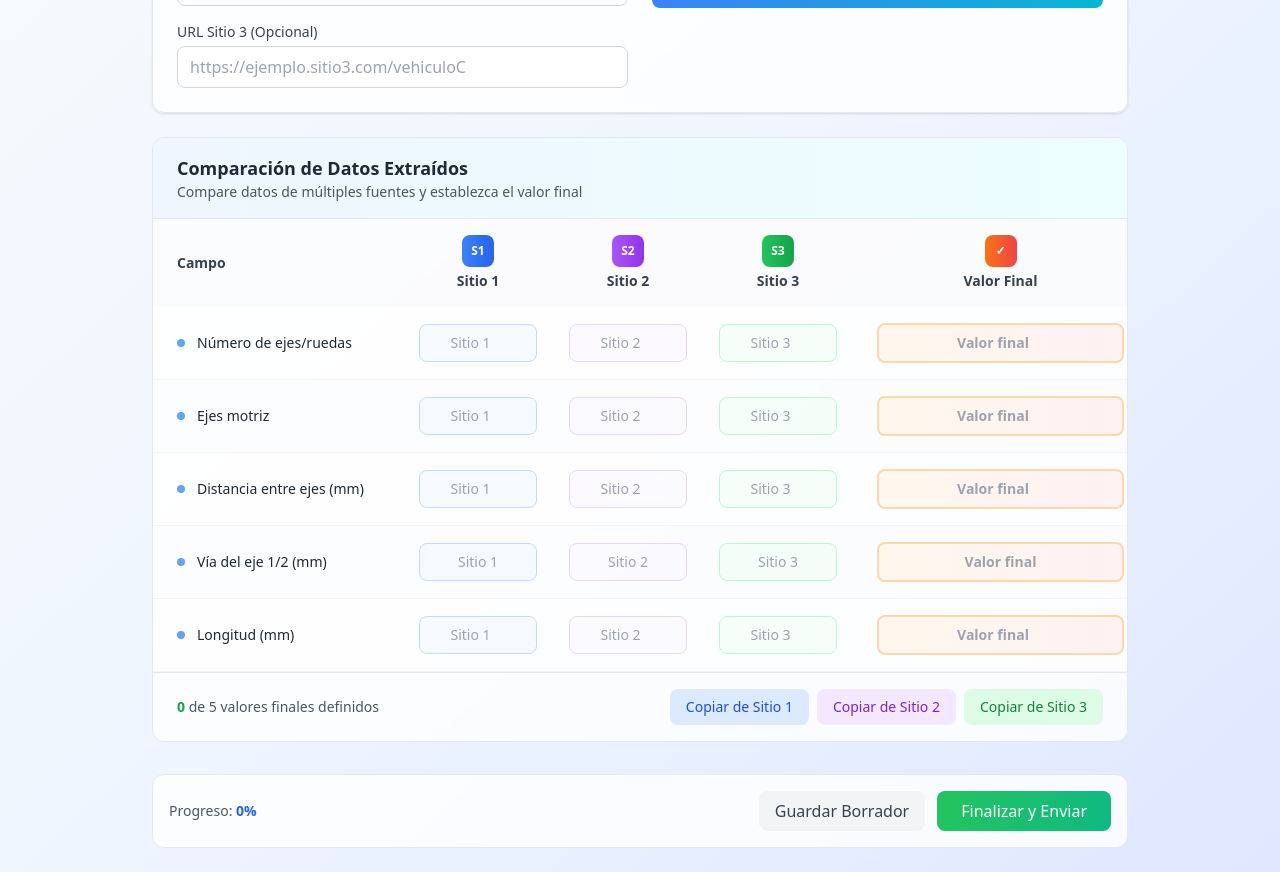
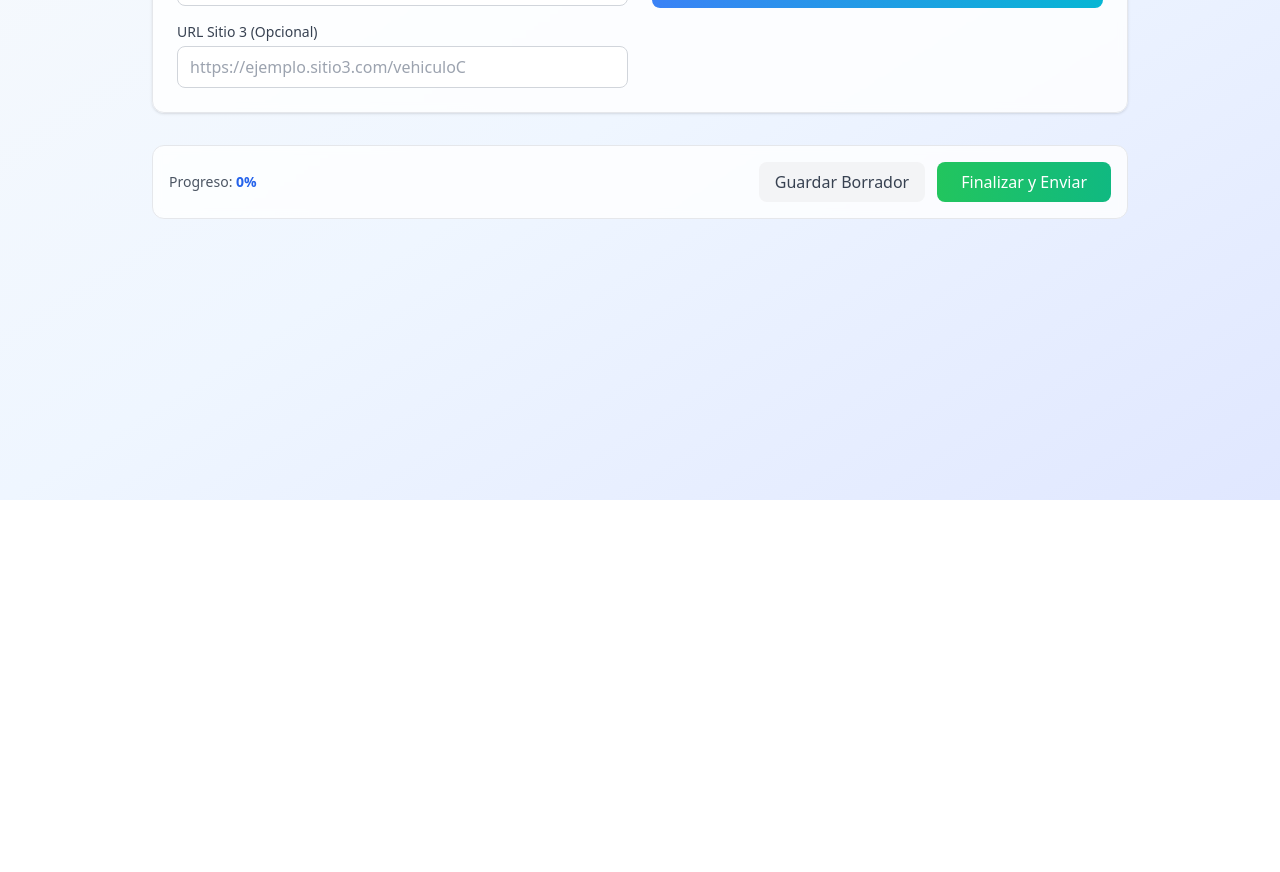
Before and after one commit to MaxiE97/homologation_vehicle, a React (Vite) app in the folder frontend/: page / in a window 1280 px wide. Shown: the part 300-1172 px from the top of the page. After the commit the page ends 800 px from the top, so only its background shows below. Built offline with nearby package versions, Linux system fonts and the light colour scheme.

Commit message:
Paso 1.2: Lógica de Generación y Visualización de Datos Simulados (Mock Data).

```diff
--- a/frontend/src/components/vehicleForm/ExtractedDataView.tsx
+++ b/frontend/src/components/vehicleForm/ExtractedDataView.tsx
@@ -1,7 +1,11 @@
-// src/components/vehicleForm/ExtractedDataView.tsx
+// frontend/src/components/vehicleForm/ExtractedDataView.tsx
 import React from 'react';
-import type { FieldConfig, FormData, ExtractedData } from '../../types/vehicleSpecs';
-import { demonstrationFields } from '../../constants/vehicleFormSections'; // Usaremos los campos de demostración
+import type { FieldConfig, FormData, ExtractedData } from '../../types/vehicleSpecs'; //
+// Importamos allSections y creamos una lista plana de todos los campos
+import { sections as allSections } from '../../constants/vehicleFormSections'; //
+
+// Creamos una lista plana de todos los campos de todas las secciones
+const allFields: FieldConfig[] = allSections.flatMap(section => section.fields);
 
 interface ExtractedDataViewProps {
   formData: FormData;
@@ -16,12 +20,9 @@ const ExtractedDataView: React.FC<ExtractedDataViewProps> = ({
   onExtractedDataChange,
   onFinalValueChange,
 }) => {
-  // Lógica para los botones "Copiar de Sitio X"
-  // Por simplicidad, esta lógica se deja como ejercicio,
-  // o puedes implementarla directamente aquí o pasar funciones desde el padre.
-  // Ejemplo rápido:
   const handleCopyFromSite = (siteKey: 'site1' | 'site2' | 'site3') => {
-    demonstrationFields.forEach(field => {
+    // Ahora usamos allFields para la lógica de copia
+    allFields.forEach(field => {
       const siteValue = extractedData[field.key]?.[siteKey];
       if (siteValue !== undefined && siteValue !== null) {
         onFinalValueChange(field.key, String(siteValue));
@@ -39,7 +40,8 @@ const ExtractedDataView: React.FC<ExtractedDataViewProps> = ({
       <div className="overflow-x-auto">
         <table className="w-full">
           <thead>
-            <tr className="bg-gray-50/50">
+            {/* ... (Cabecera de la tabla sin cambios) ... */}
+             <tr className="bg-gray-50/50">
               <th className="px-6 py-4 text-left text-sm font-semibold text-gray-700 min-w-[250px]">Campo</th>
               <th className="px-4 py-4 text-center text-sm font-semibold text-gray-700 min-w-[150px]">
                 <div className="flex flex-col items-center space-y-1">
@@ -76,7 +78,8 @@ const ExtractedDataView: React.FC<ExtractedDataViewProps> = ({
             </tr>
           </thead>
           <tbody>
-            {demonstrationFields.map((field, index) => (
+            {/* Cambiamos demonstrationFields por allFields */}
+            {allFields.map((field, index) => (
               <tr key={field.key} className={`border-b border-gray-100 hover:bg-blue-50/30 transition-colors ${
                 index % 2 === 0 ? 'bg-white/50' : 'bg-gray-50/30'
               }`}>
@@ -89,7 +92,7 @@ const ExtractedDataView: React.FC<ExtractedDataViewProps> = ({
                 {/* Site 1 */}
                 <td className="px-4 py-4">
                   <input
-                    type={field.type === 'select' || field.type === 'textarea' ? 'text' : field.type} // inputs básicos aquí
+                    type={field.type === 'select' || field.type === 'textarea' ? 'text' : field.type}
                     className="w-full px-3 py-2 text-sm border border-blue-200 rounded-lg focus:border-blue-500 focus:outline-none bg-blue-50/50 text-center"
                     placeholder="Sitio 1"
                     value={extractedData[field.key]?.site1 || ''}
@@ -126,7 +129,7 @@ const ExtractedDataView: React.FC<ExtractedDataViewProps> = ({
                       value={formData[field.key] || ''}
                       onChange={(e) => onFinalValueChange(field.key, e.target.value)}
                     />
-                    {formData[field.key] && (
+                    {formData[field.key] && String(formData[field.key]).trim() !== '' && ( // Condición mejorada para el tick
                       <div className="w-6 h-6 bg-green-500 rounded-full flex items-center justify-center">
                         <span className="text-white text-xs">✓</span>
                       </div>
@@ -143,8 +146,9 @@ const ExtractedDataView: React.FC<ExtractedDataViewProps> = ({
         <div className="flex justify-between items-center">
           <div className="text-sm text-gray-600">
             <span className="font-semibold text-green-600">
-              {demonstrationFields.filter(field => formData[field.key] && String(formData[field.key]).trim() !== '').length}
-            </span> de {demonstrationFields.length} valores finales definidos
+              {/* Usamos allFields para el conteo */}
+              {allFields.filter(field => formData[field.key] && String(formData[field.key]).trim() !== '').length}
+            </span> de {allFields.length} valores finales definidos
           </div>
           <div className="flex space-x-2">
             <button onClick={() => handleCopyFromSite('site1')} className="px-4 py-2 text-sm bg-blue-100 text-blue-700 rounded-lg hover:bg-blue-200 transition-colors">
--- a/frontend/src/pages/VehicleHomologationPage.tsx
+++ b/frontend/src/pages/VehicleHomologationPage.tsx
@@ -6,15 +6,54 @@ import ExtractedDataView from '../components/vehicleForm/ExtractedDataView'; //
 import SectionsView from '../components/vehicleForm/SectionsView'; //
 import UnifiedView from '../components/vehicleForm/UnifiedView'; //
 import UrlInputSection from '../components/vehicleForm/UrlInputSection';
-import type { FormData, ExtractedData, CollapsedSections } from '../types/vehicleSpecs'; //
+import type { FieldConfig, FormData, ExtractedData, CollapsedSections } from '../types/vehicleSpecs'; //
 import { sections as allSections } from '../constants/vehicleFormSections'; //
 
 type ViewMode = 'extracted' | 'sections' | 'unified';
 
+// Función para generar datos simulados
+const generateMockData = (sections: typeof allSections): { mockExtractedData: ExtractedData, mockFormData: FormData } => {
+  const mockExtractedData: ExtractedData = {};
+  const mockFormData: FormData = {};
+
+  sections.forEach(section => {
+    section.fields.forEach(field => {
+      const site1Value = Math.random() > 0.3 ? `${field.label} S1 - ${Math.floor(Math.random() * 1000)}` : (Math.random() > 0.5 ? null : 'N/A');
+      const site2Value = Math.random() > 0.4 ? `${field.label} S2 - ${Math.floor(Math.random() * 1000)}` : null;
+      const site3Value = Math.random() > 0.2 ? `${field.label} S3 - ${Math.floor(Math.random() * 1000)}` : 'N/A';
+
+      // Esta asignación ahora es válida porque ExtractedData permite null
+      mockExtractedData[field.key] = {
+        site1: field.type === 'number' && site1Value && site1Value !== 'N/A' ? parseFloat(site1Value.split('-').pop()!) : site1Value,
+        site2: field.type === 'number' && site2Value ? parseFloat(site2Value.split('-').pop()!) : site2Value,
+        site3: field.type === 'number' && site3Value && site3Value !== 'N/A' ? parseFloat(site3Value.split('-').pop()!) : site3Value,
+      };
+
+      // La lógica para mockFormData ya intenta evitar nulls para el valor final
+      let finalValue: string | number | null = mockExtractedData[field.key]?.site1;
+      if (finalValue === null || finalValue === 'N/A') {
+        finalValue = mockExtractedData[field.key]?.site2;
+      }
+      if (finalValue === null || finalValue === 'N/A') {
+        finalValue = mockExtractedData[field.key]?.site3;
+      }
+      if (finalValue === null || finalValue === 'N/A' || (typeof finalValue === 'string' && finalValue.trim() === '')) {
+        finalValue = field.type === 'number' ? 0 : (field.options && field.options.length > 0 ? field.options[0] : `Por defecto ${field.label}`);
+      }
+      // Si es un select y el valor final no es una opción válida, se podría ajustar.
+      // Por ahora, la lógica de arriba asegura que no sea null.
+      mockFormData[field.key] = finalValue as string | number;
+    });
+  });
+
+  return { mockExtractedData, mockFormData };
+};
+
+
 const VehicleHomologationPage = () => {
   const [formData, setFormData] = useState<FormData>({});
   const [collapsedSections, setCollapsedSections] = useState<CollapsedSections>({});
-  const [viewMode, setViewMode] = useState<ViewMode>('extracted'); // Iniciamos en 'extracted' para ver UrlInputSection
+  const [viewMode, setViewMode] = useState<ViewMode>('extracted');
   const [extractedData, setExtractedData] = useState<ExtractedData>({});
 
   const [url1, setUrl1] = useState<string>('');
@@ -48,20 +87,27 @@ const VehicleHomologationPage = () => {
   };
 
   const handleProcessUrls = () => {
-    console.log("Procesando URLs:");
+    console.log("Procesando URLs (simulado):");
     console.log("URL 1:", url1);
     console.log("URL 2:", url2);
     console.log("URL 3:", url3);
     console.log("Opción de Transmisión:", transmissionOption);
-    // En el siguiente paso, aquí generaremos los datos simulados.
+
+    // Generar y establecer los datos simulados
+    const { mockExtractedData, mockFormData } = generateMockData(allSections);
+    setExtractedData(mockExtractedData);
+    setFormData(mockFormData);
+
+    console.log("Datos extraídos simulados:", mockExtractedData);
+    console.log("Datos de formulario (finales) simulados:", mockFormData);
   };
 
-  const totalFields = useMemo(() => allSections.reduce((acc, section) => acc + section.fields.length, 0), []);
+  const totalFields = useMemo(() => allSections.reduce((acc, section) => acc + section.fields.length, 0), [allSections]);
   const completedFields = useMemo(() => Object.keys(formData).filter(key => formData[key] && String(formData[key]).trim() !== '').length, [formData]);
   const completedPercentage = useMemo(() => totalFields > 0 ? Math.round((completedFields / totalFields) * 100) : 0, [completedFields, totalFields]);
 
   const handleSaveDraft = () => {
-    console.log("Guardar Borrador:", { urls: {url1, url2, url3}, transmission: transmissionOption, data: formData });
+    console.log("Guardar Borrador:", { urls: {url1, url2, url3}, transmission: transmissionOption, data: formData, extracted: extractedData });
   };
 
   const handleSubmit = () => {
@@ -79,7 +125,6 @@ const VehicleHomologationPage = () => {
       />
 
       <div className="max-w-5xl mx-auto px-6 py-6">
-        {/* Mostrar UrlInputSection solo si viewMode es 'extracted' */}
         {viewMode === 'extracted' && (
           <UrlInputSection
             url1={url1}
@@ -94,8 +139,7 @@ const VehicleHomologationPage = () => {
           />
         )}
 
-        {/* Las vistas de datos se muestran según el viewMode */}
-        {viewMode === 'extracted' && (
+        {viewMode === 'extracted' && Object.keys(extractedData).length > 0 && ( // Solo mostrar si hay datos extraídos
           <ExtractedDataView
             formData={formData}
             extractedData={extractedData}
--- a/frontend/src/types/vehicleSpecs.ts
+++ b/frontend/src/types/vehicleSpecs.ts
@@ -1,7 +1,5 @@
-// src/types/vehicleSpecs.ts
+// frontend/src/types/vehicleSpecs.ts
 import type { LucideIcon } from 'lucide-react'; // asegúrate de importar esto
-
-
 
 export interface FieldConfig {
   label: string;
@@ -18,12 +16,12 @@ export interface SectionConfig {
 }
 
 export interface FormData {
-  [key: string]: string | number;
+  [key: string]: string | number; // Los valores finales no deberían ser null, se manejan con "" o un valor por defecto.
 }
 
 export interface ExtractedData {
   [fieldKey: string]: {
-    [site: string]: string | number;
+    [site: string]: string | number | null; // Permitimos null aquí
   };
 }
 
```
